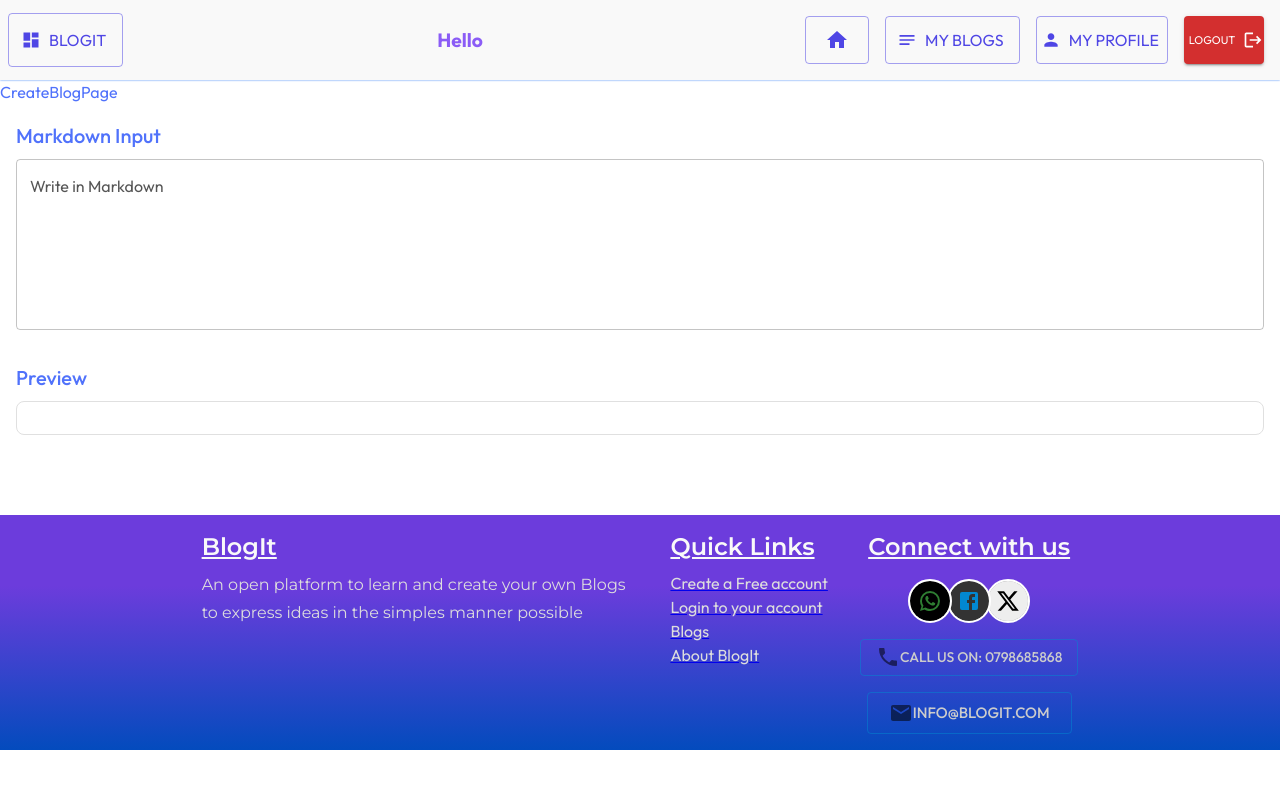
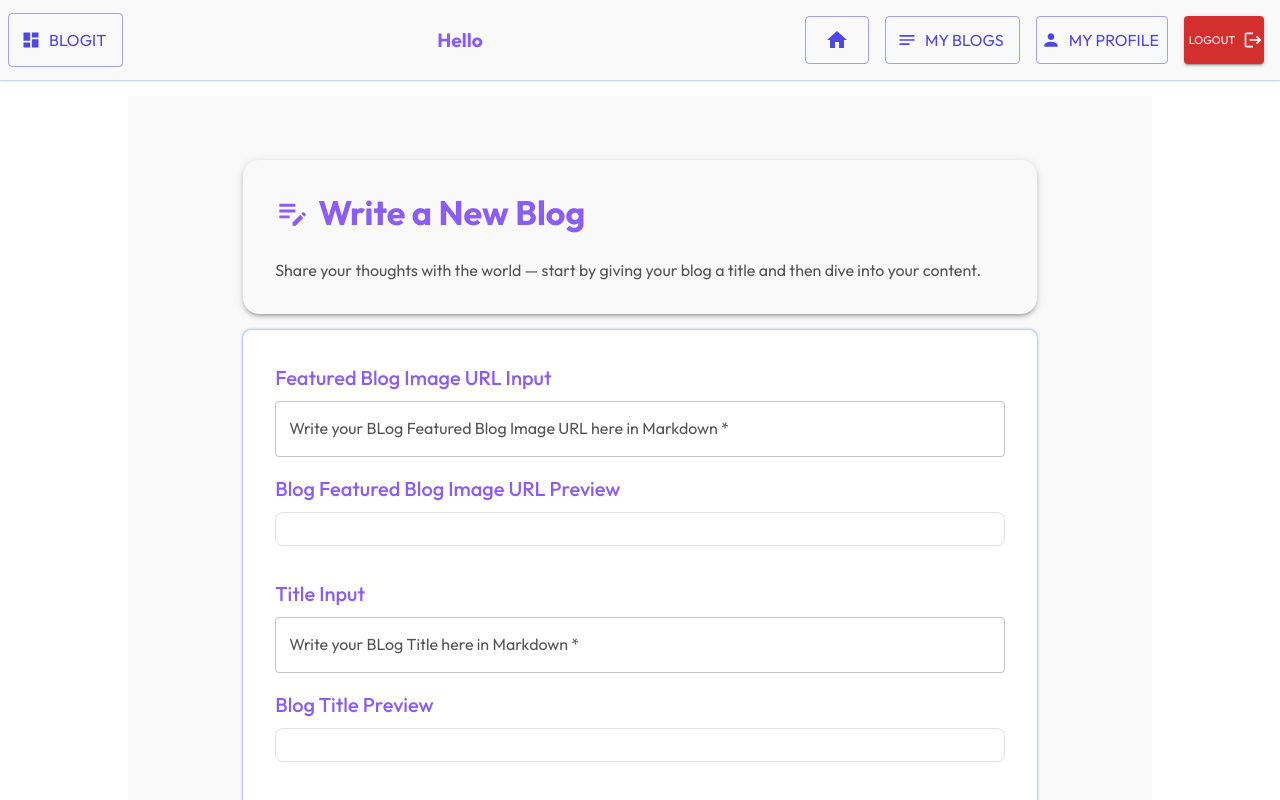
Before and after one commit to WaithakaGuru/BlogIt, a React (Vite) app in the folder frontend/: page /dashboard/blogs/create in a window 1280 px wide. Shown: the top 800 px of the page. Built offline with nearby package versions, Linux system fonts and the light colour scheme; no server answers; sample sign-in values are in the browser's storage.

Commit message:
Add the CreateNewBlog controlled form

```diff
--- a/frontend/src/components/BlogContentInput.tsx
+++ b/frontend/src/components/BlogContentInput.tsx
@@ -1,33 +1,32 @@
-import { Box, TextField, Typography } from "@mui/material";
-import { useState } from "react";
+import { Box, TextField, Typography, type TextFieldProps } from "@mui/material";
 import Markdown from "react-markdown";
 
-import useBlog from "../store/Blog.store";
+type BlogComponentPropsType = TextFieldProps & {name: string, value: string}
 
-function BlogComponent() {
-  const [markdown, setMarkdown] = useState("");
+function BlogComponent({multiline=false, minRows=2, value, required=true, onChange, name}: BlogComponentPropsType) {
   return (
     <Box p={2}>
-      <Typography variant="h6" gutterBottom>
-        Markdown Input
+      <Typography variant="h6" gutterBottom color="secondary">
+        {name} Input
       </Typography>
 
       <TextField
-        label="Write in Markdown"
-        multiline
-        minRows={6}
+        label={`Write your BLog ${name} here in Markdown`}
+        multiline={multiline}
+        minRows={minRows}
         fullWidth
-        value={markdown}
-        onChange={(e) => setMarkdown(e.target.value)}
+        value={value}
+        required={required}
+        onChange={onChange}
       />
 
-      <Box mt={4}>
-        <Typography variant="h6" gutterBottom>
-          Preview
+      <Box mt={2}>
+        <Typography variant="h6" gutterBottom color="secondary">
+         Blog {name} Preview
         </Typography>
 
         <Box p={2} border={1} borderColor="grey.300" borderRadius={2}>
-          <Markdown>{markdown}</Markdown>
+          <Markdown>{value}</Markdown>
         </Box>
       </Box>
     </Box>
--- a/frontend/src/pages/CreateBlogPage.tsx
+++ b/frontend/src/pages/CreateBlogPage.tsx
@@ -1,11 +1,108 @@
+import { Alert, Stack, Typography, Button, Paper, TextField} from "@mui/material";
+import { EditNote } from "@mui/icons-material";
 import BlogComponent from "../components/BlogContentInput";
+import { useReducer, useState } from "react";
+
+type BlogActionType ={
+  type: string,
+  payload: {
+    value: string,
+    inputField: string
+  }
+}
+
+type BlogStateType = {
+  title: string,
+  synopsis: string,
+  content: string,
+  featuredImageURL: string,
+}
+
+function createBlogReducer (prevState: BlogStateType, action: BlogActionType) {
+  switch(action.type){
+    case "HANDLE_INPUT":
+      const inputField = action.payload.inputField;
+      return {
+        ...prevState, [inputField]: action.payload.value
+      }
+
+    default:
+    return prevState
+  }
+}
+
+const initialState = {
+  title: "",
+  synopsis: "",
+  content: "",
+  featuredImageURL: ""
+}
+
+async function handleCreateNewBlog() {
+  try{
+
+  }catch(err){
+
+  }
+}
 
 function CreateBlogPage() {
+  const [state, dispatch] = useReducer(createBlogReducer, initialState);
+  const [error, setError] = useState();
+
+  function handleFeaturedImage(e: React.ChangeEvent<HTMLInputElement>) {
+    dispatch({type: "HANDLE_INPUT", payload: {inputField: "featuredImageURL", value: e.target.value}})
+  }
+  function handleTitle (e: React.ChangeEvent<HTMLInputElement>) {
+    dispatch({type: "HANDLE_INPUT", payload: {inputField: "title", value: e.target.value}})
+  }
+  function handleSynopsis (e: React.ChangeEvent<HTMLInputElement>) {
+    dispatch({type: "HANDLE_INPUT", payload: {inputField: "synopsis", value: e.target.value}})
+  }
+  function handleContent (e: React.ChangeEvent<HTMLInputElement>) {
+    dispatch({type: "HANDLE_INPUT", payload: {inputField: "content", value: e.target.value}})
+  }
+
   return (
-    <>
-      <div>CreateBlogPage</div>
-      <BlogComponent />
-    </>
+    <Stack maxWidth={{xs:"100%", md:"80%"}}
+    p={2} mx={"auto"} my={2} bgcolor={"#f9f9f9"}>
+      <Paper
+      elevation={3}
+      sx={{
+        p: 4,
+        borderRadius: 4,
+        bgcolor: "#f9f9f9",
+        width: {xs: "100%", sm: "80%"},
+        margin: "0 auto",
+        mt: 6,
+      }}
+      >
+        <Stack spacing={3}>
+          <Stack direction="row" alignItems="center" gap={1}>
+            <EditNote fontSize="large" color="secondary" />
+            <Typography variant="h4" fontWeight="bold" color="secondary">
+              Write a New Blog
+            </Typography>
+          </Stack>
+
+          <Typography variant="body1" color="text.secondary">
+            Share your thoughts with the world — start by giving your blog a title
+            and then dive into your content.
+          </Typography>
+        </Stack>
+      </Paper>
+      <Stack component={"form"} onSubmit={handleCreateNewBlog} width={{xs: "100%", sm: "80%"}}
+      my={2} mx={"auto"} p={2} bgcolor={"#fff"} boxShadow={"0 0 3px #5072fb"} borderRadius={2}>
+        {error && (<Alert severity="error">{error}</Alert>)}
+        <BlogComponent  name="Featured Blog Image URL" value={state.featuredImageURL} onChange={handleFeaturedImage}/>
+        <BlogComponent  name="Title" value={state.title} onChange={handleTitle}/>
+        <BlogComponent  multiline={true} name="Synopsis" value={state.synopsis} onChange={handleSynopsis}/>
+        <BlogComponent minRows={8} multiline={true} name="Content" value={state.content} onChange={handleContent}/>
+        <Button variant="contained" color="secondary" size="large" type="submit">
+          Publish Blog
+        </Button>
+      </Stack>
+    </Stack>
   );
 }
 
--- a/frontend/src/service/PostRequests.ts
+++ b/frontend/src/service/PostRequests.ts
@@ -5,7 +5,7 @@ import { useMutation } from "@tanstack/react-query";
 function useRegisterNewUser () {
     const {token} = useBlog();
     return useMutation({
-        mutationKey: ["RGISTER_NEW_USER"],
+        mutationKey: ["REGISTER_NEW_USER"],
         mutationFn: async (data: any) => {
             const newUser = axInstance.post("/auth/register", data, {
                 headers: {
@@ -32,4 +32,17 @@ function useLogOutUser () {
     })
 }
 
-export {useRegisterNewUser, useLogOutUser}
+function useCreateNewBlog () {
+    const {token} = useBlog();
+    return useMutation({
+        mutationKey: ["CREATE_NEW_BLOG"],
+        mutationFn: async (data) => {
+            const newBlog = await axInstance.post("/blogs", data, {
+                headers: {Authorization : `Bearer ${token}`}
+            })
+            return newBlog
+        }
+    })
+}
+
+export {useRegisterNewUser, useLogOutUser, useCreateNewBlog}
```
